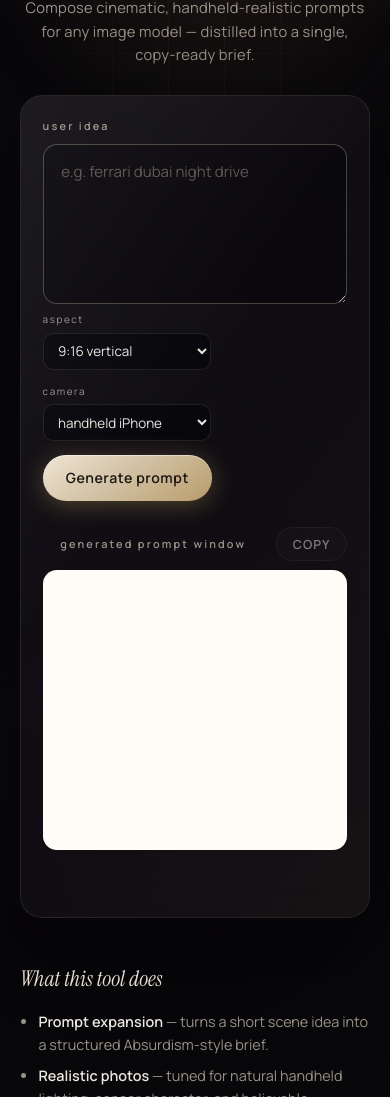
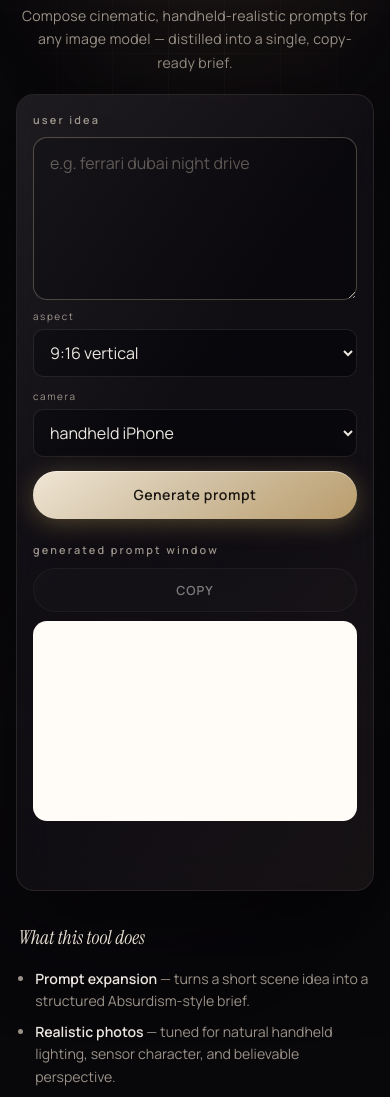
Before and after one commit to naminglesss/Absurdism, a plain HTML site: page index.html in a window 390 px wide. Shown: the part 115-1212 px from the top of the page. Drawn offline with Linux system fonts and the light colour scheme.

Commit message:
Update styles.css

```diff
--- a/styles.css
+++ b/styles.css
@@ -46,15 +46,19 @@
 
 html {
   scroll-behavior: smooth;
+  -webkit-text-size-adjust: 100%;
+  text-size-adjust: 100%;
 }
 
 body {
   margin: 0;
   min-height: 100vh;
+  min-height: 100dvh;
   font-family: var(--font-sans);
   color: var(--text);
   background: var(--bg-deep);
   line-height: 1.6;
+  overflow-x: hidden;
 }
 
 .noise {
@@ -151,6 +155,9 @@ body {
   max-width: 960px;
   margin: 0 auto;
   padding: 2.75rem 1.25rem 1.75rem;
+  padding-top: max(2.75rem, env(safe-area-inset-top));
+  padding-left: max(1.25rem, env(safe-area-inset-left));
+  padding-right: max(1.25rem, env(safe-area-inset-right));
   text-align: center;
 }
 
@@ -204,6 +211,9 @@ body {
   max-width: 1100px;
   margin: 0 auto;
   padding: 0 1.25rem 3rem;
+  padding-bottom: max(3rem, calc(2rem + env(safe-area-inset-bottom)));
+  padding-left: max(1.25rem, env(safe-area-inset-left));
+  padding-right: max(1.25rem, env(safe-area-inset-right));
 }
 
 .glass {
@@ -355,6 +365,7 @@ body {
   cursor: pointer;
   padding: 0.72rem 1.45rem;
   overflow: hidden;
+  touch-action: manipulation;
   transition: transform 0.25s var(--ease-spring), box-shadow 0.35s, opacity 0.2s;
 }
 
@@ -382,11 +393,18 @@ body {
     inset 0 1px 0 rgba(255, 255, 255, 0.45);
 }
 
-.btn--primary:hover:not(:disabled) {
-  transform: translateY(-2px);
-  box-shadow:
-    0 8px 32px rgba(201, 169, 98, 0.45),
-    inset 0 1px 0 rgba(255, 255, 255, 0.5);
+@media (hover: hover) and (pointer: fine) {
+  .btn--primary:hover:not(:disabled) {
+    transform: translateY(-2px);
+    box-shadow:
+      0 8px 32px rgba(201, 169, 98, 0.45),
+      inset 0 1px 0 rgba(255, 255, 255, 0.5);
+  }
+
+  .btn--ghost:hover:not(:disabled) {
+    border-color: var(--stroke-bright);
+    background: rgba(201, 169, 98, 0.06);
+  }
 }
 
 .btn--primary:active:not(:disabled) {
@@ -427,11 +445,6 @@ body {
   font-weight: 600;
   letter-spacing: 0.08em;
   text-transform: uppercase;
-}
-
-.btn--ghost:hover:not(:disabled) {
-  border-color: var(--stroke-bright);
-  background: rgba(201, 169, 98, 0.06);
 }
 
 .out-head {
@@ -621,10 +634,155 @@ body {
   max-width: 1100px;
   margin: 0 auto;
   padding: 0 1.25rem 2.75rem;
+  padding-bottom: max(2.75rem, env(safe-area-inset-bottom));
+  padding-left: max(1.25rem, env(safe-area-inset-left));
+  padding-right: max(1.25rem, env(safe-area-inset-right));
   text-align: center;
   font-size: 0.74rem;
   letter-spacing: 0.06em;
   color: rgba(154, 146, 136, 0.85);
+}
+
+/* ——— Mobile & small tablets ——— */
+@media (max-width: 639px) {
+  .site-header {
+    padding: 1.75rem 1rem 1.25rem;
+    padding-top: max(1.75rem, env(safe-area-inset-top));
+  }
+
+  .brand {
+    flex-direction: column;
+    gap: 0.35rem;
+  }
+
+  .brand__line {
+    display: none;
+  }
+
+  .tagline {
+    font-size: 0.88rem;
+    line-height: 1.65;
+    padding: 0 0.25rem;
+  }
+
+  .layout {
+    padding-left: max(1rem, env(safe-area-inset-left));
+    padding-right: max(1rem, env(safe-area-inset-right));
+  }
+
+  .glass {
+    border-radius: 18px;
+  }
+
+  .panel {
+    padding: 1rem 1rem 1.25rem;
+    margin-bottom: 2rem;
+  }
+
+  .panel__grid {
+    gap: 1.35rem;
+  }
+
+  .input-idea {
+    min-height: 132px;
+    padding: 0.9rem 1rem;
+    font-size: 16px;
+  }
+
+  .options {
+    flex-direction: column;
+    gap: 0.75rem;
+  }
+
+  .opt {
+    width: 100%;
+  }
+
+  .select {
+    width: 100%;
+    min-width: 0;
+    min-height: 48px;
+    padding: 0.6rem 0.75rem;
+    font-size: 16px;
+  }
+
+  .btn--primary {
+    width: 100%;
+    min-height: 48px;
+    align-self: stretch;
+    justify-content: center;
+  }
+
+  .btn--ghost {
+    min-height: 44px;
+    min-width: 5.5rem;
+    padding: 0.55rem 1rem;
+  }
+
+  .out-head {
+    align-items: flex-start;
+    flex-direction: column;
+    gap: 0.65rem;
+  }
+
+  .out-head .btn--ghost {
+    margin-left: 0;
+    align-self: stretch;
+    text-align: center;
+    justify-content: center;
+  }
+
+  .field-label--center {
+    text-align: left;
+    width: 100%;
+  }
+
+  .output-wrap,
+  .output-wrap.is-loading {
+    min-height: 220px;
+  }
+
+  .output {
+    min-height: 200px;
+    max-height: min(55dvh, 480px);
+    padding: 1rem;
+    font-size: 0.8rem;
+    line-height: 1.65;
+    -webkit-overflow-scrolling: touch;
+  }
+
+  .output-skeleton {
+    padding: 1rem;
+  }
+
+  .info {
+    font-size: 0.88rem;
+    padding: 0 0.15rem;
+  }
+
+  .info h2 {
+    font-size: 1.2rem;
+  }
+
+  .info-list,
+  .steps {
+    padding-left: 1.05rem;
+  }
+}
+
+@media (min-width: 640px) and (max-width: 839px) {
+  .panel__grid {
+    max-width: 560px;
+    margin: 0 auto;
+  }
+
+  .options {
+    justify-content: flex-start;
+  }
+
+  .select {
+    min-width: 12rem;
+  }
 }
 
 .visually-hidden {
```
